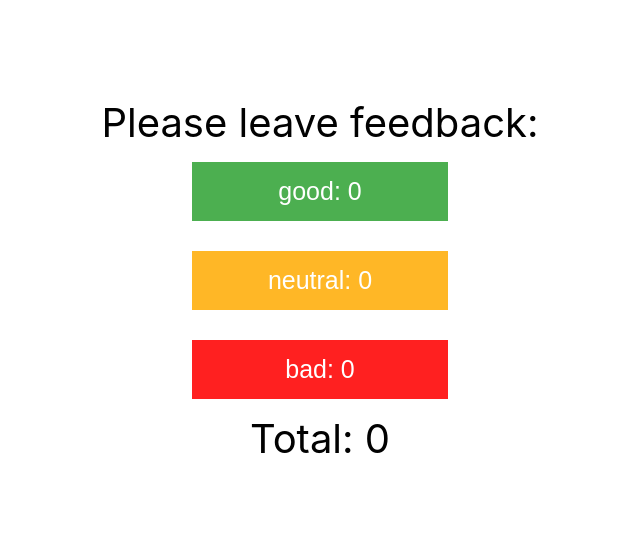
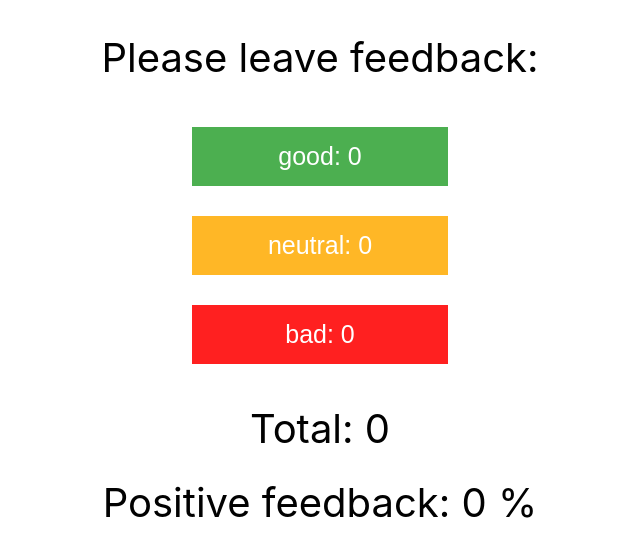
Before and after one commit to IrynaYrrr/goit-react-hw-02-feedback, a React (Create React App) app: page / in a window 1280 px wide. Shown: the top 556 px of the page, without its empty margins (320-960 px from the left). Built offline with nearby package versions, Linux system fonts and the light colour scheme.

Commit message:
add countPositiveFeedbackPercentage

```diff
--- a/src/components/App.jsx
+++ b/src/components/App.jsx
@@ -36,6 +36,12 @@ export class App extends Component {
     return this.state.good + this.state.neutral + this.state.bad;
   }
 
+  countPositiveFeedbackPercentage(){
+
+    const persentage = Math.round(this.state.good / this.countTotalFeedback() * 100)
+    return isNaN(persentage) ? 0 : persentage
+  }
+
   render() {
 
     return (
@@ -55,7 +61,9 @@ export class App extends Component {
         <button onClick={this.handleNeutral} type="button" className='feedback-btn neutral-btn'>neutral: {this.state.neutral}</button>
         <button onClick={this.handleBad} type="button" className='feedback-btn bad-btn'>bad: {this.state.bad}</button>
 
-        <span>Total: {this.countTotalFeedback()}</span>
+        <span className='total-feedback'>Total: {this.countTotalFeedback()}</span>
+        <span className='positive-feedback'>Positive feedback: {this.countPositiveFeedbackPercentage()} %</span>
+
       </div>
     );
   }
--- a/src/index.css
+++ b/src/index.css
@@ -16,6 +16,7 @@ code {
 
 .title-feedback {
   margin-top: 30vh;
+  margin-bottom: 30px;
 }
 
 .feedback-btn {
@@ -42,3 +43,8 @@ code {
 .bad-btn {
   background-color: #ff2020;
 }
+
+.total-feedback,
+.positive-feedback {
+  margin-top: 25px;
+}
```
